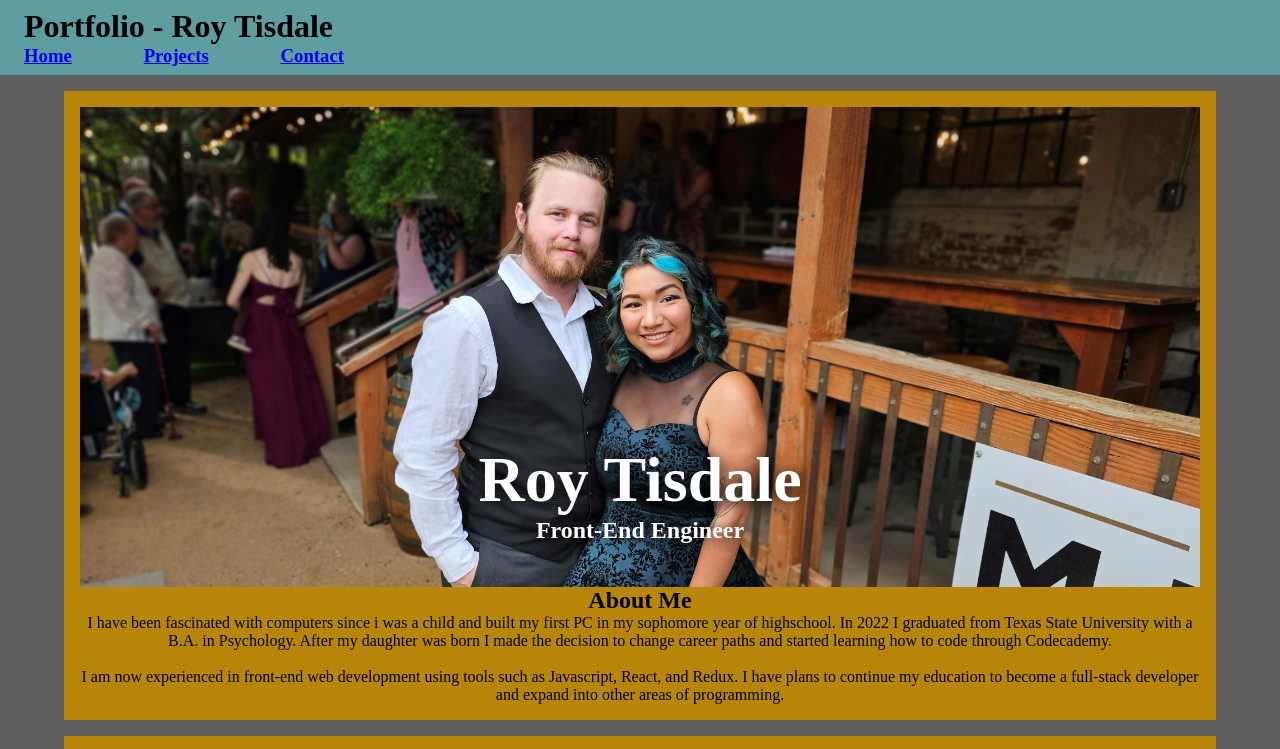
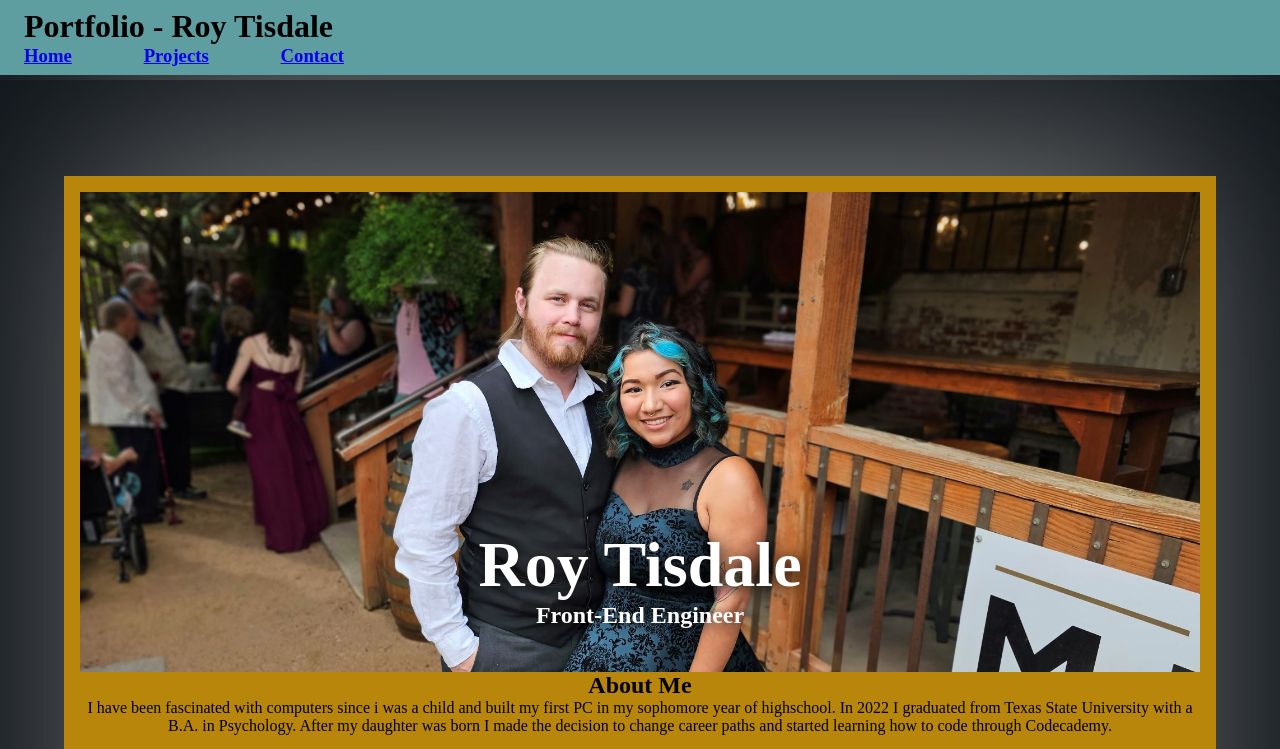
Before and after one commit to R0yalcomet/Portfolio2, a React app: page / in a window 1280 px wide. Shown: the top 749 px of the page. Built offline with nearby package versions, Linux system fonts and the light colour scheme.

Commit message:
"background styling, scroll disabled temporarily"

```diff
--- a/src/index.css
+++ b/src/index.css
@@ -8,6 +8,9 @@
 header {
     background-color: cadetblue;
     padding: .5rem 1.5rem;
+    position: fixed;
+    top: 0;
+    width: 100%;
 }
 
 header h1 {
@@ -47,7 +50,12 @@ section {
 }
 
 html {
-    background-color: rgb(95, 95, 95);
+    background-color: grey;
+    padding-top: 3rem;
+    box-shadow: inset rgb(15, 20, 25) 5rem 0 25rem, inset rgb(15, 20, 25) -5rem 0 25rem;
+    min-height: 100%;
+    padding-top: 5rem;
+    overflow: hidden;
 }
 
 #projectsContainer {
```
